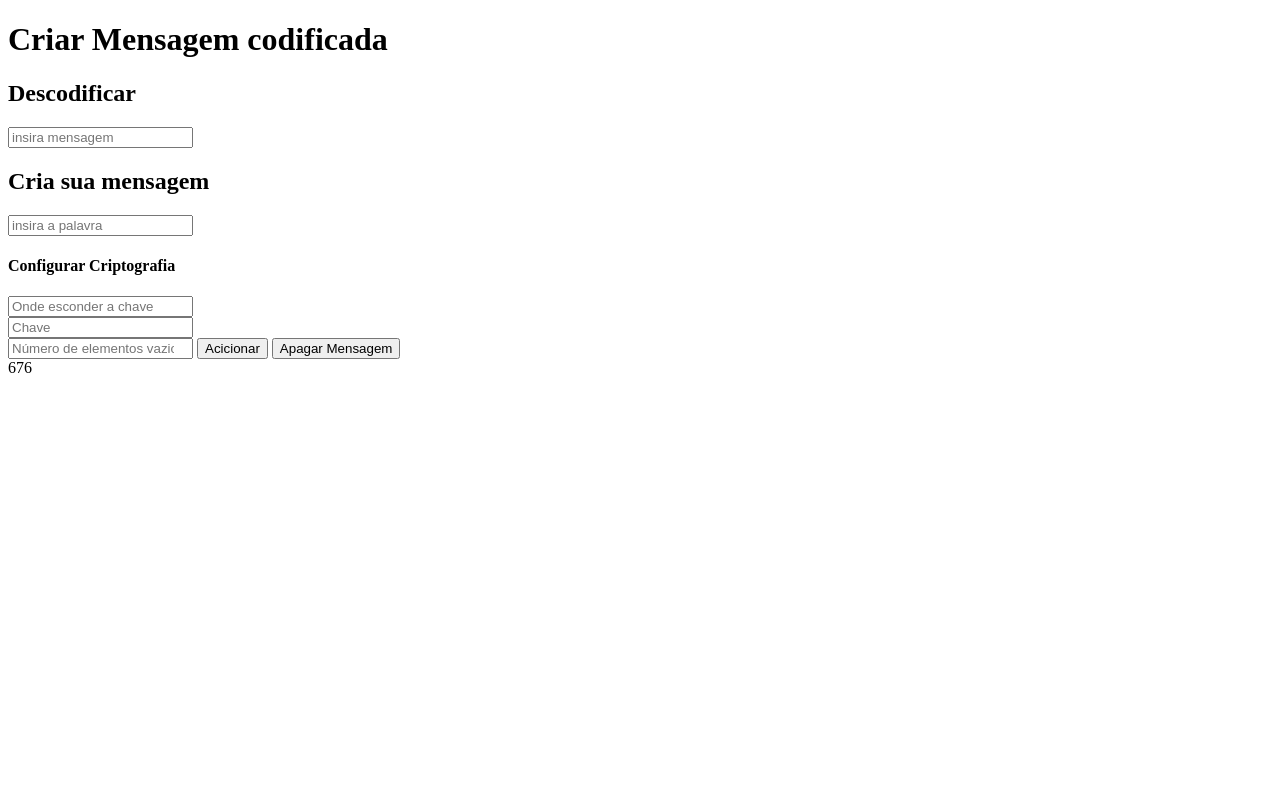
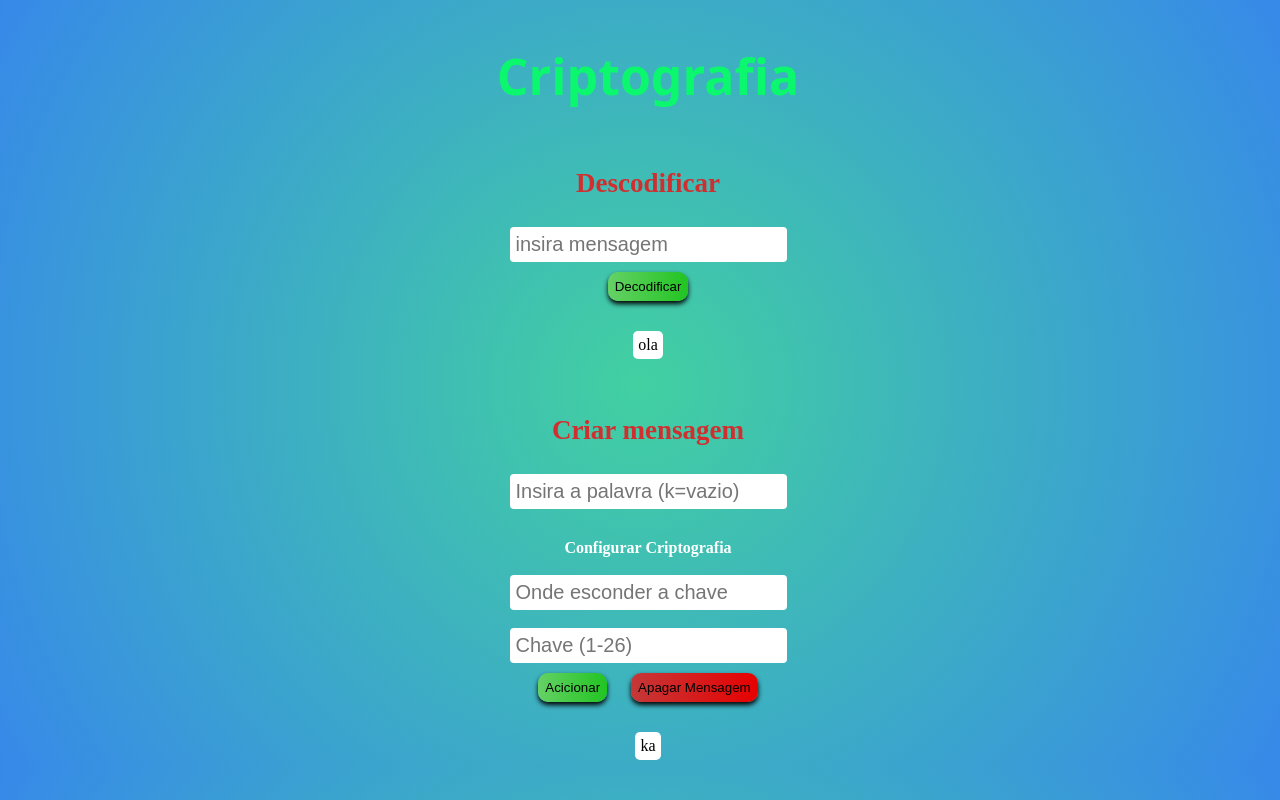
Before and after one commit to Victor-Spichenkoff/criptografia, a plain HTML site: page index.html in a window 1280 px wide. Both pictures are taken after a click on the button "Acicionar". Drawn offline with Linux system fonts and the light colour scheme.

Commit message:
create finished

```diff
--- a/criptografia.js
+++ b/criptografia.js
@@ -50,7 +50,7 @@ function qualChave(palavra='') {
         return 'erro'
     }
 }
-console.log(qualChave('bzola'))
+// console.log(qualChave('bzola'))
 
 
 //seleciona apenas a palavra, sem a chave e codigo
--- a/gerarMensagem.js
+++ b/gerarMensagem.js
@@ -1,16 +1,24 @@
 let mensagem = ''
 const apagar =  document.getElementById('apagar')
 const resultado = document.getElementById('criptografada')
+const adicionar = document.getElementById('add')
 
 const alfa2 = ['a', 'b', 'c', 'd', 'e','f', 'g', 'h', 'i', 'j', 'k', 'l', 'm', 'n', 'o', 'p', 'q', 'r', 's', 't', 'u', 'v', 'w', 'x', 'y', 'z']
 
+
+function aleatorio(min, max) {
+    return Math.floor(Math.random() * (max - min) + min);
+  }
+
+
 function getConfig() {
-    const palavra = document.getElementById('palavra')
-    const esconderChave = document.getElementById('esconderChave')
-    const numerosVazios= document.getElementById('numerosVazios')
-
+    const palavra = document.getElementById('palavra').value
+    const esconderChave = document.getElementById('esconderChave').value
+    const numerosVazios= document.getElementById('numerosVazios').value
+    const chave2 = document.getElementById('chave').value
+    console.log(palavra, esconderChave, numerosVazios, chave2)
     return {
-        palavra, esconderChave, numerosVazios
+        palavra, esconderChave, numerosVazios, chave2
     }
 }
 
@@ -31,10 +39,83 @@ function alterarLetra(letra, chave=0) {
     }
 }
 
+//escolhe uma letra aleatoria para par ou impar
+function pegarLetraOnde(esconderChave) {
+    let num
+    if(esconderChave==2) {//impar a c
+        while (true) {
+            num = aleatorio(0, 25)
+            if(num % 2 === 0) {
+                break
+            }
+        }
+    } else if (esconderChave == 3) {//par b, d
+        while (true) {
+            num = aleatorio(0, 25)
+            console.log(num)
+            if(!num % 2===0) {
+                break
+            }
+        }
+    } else {
+        num = 'erro'
+    }
+    return alfa2[num]
+}
+
+function pegarLetraChave(chave) {
+    return alfa2[chave-1]
+}
+
+
+
+//cria as 3 primeiras, codigo e chave + letra1
+function criptografarPalavra() {
+    let palavra = document.getElementById('palavra').value
+    const esconderChave = document.getElementById('esconderChave').value=='' ? 2 : document.getElementById('esconderChave').value
+    const chave2 = document.getElementById('chave').value=='' ? 1 : Number(document.getElementById('chave').value)
+
+
+    // let [palavra, esconderChave, chave2] = getConfig()
+    // let [palavra, esconderChave, chave2] = ['ola', 3, 1]//a
+
+
+    const letraOnde = pegarLetraOnde(esconderChave)
+    const letraChave = alfa2[chave2-1]
+
+
+    //já criptografa a palavra
+    let palavraCripto=''
+    for (let letra of palavra) {
+        palavraCripto +=alterarLetra(letra, chave2)
+    }
+    if(esconderChave == 2) {
+        palavra = `${letraOnde}${letraChave}${palavraCripto}`
+    } else {
+        let separada = palavraCripto.split('')
+        palavra = ''
+        for(let i = 0; i<separada.length+2; i++) {
+            if(i==0) {palavra += letraOnde}//onde esta a chave
+            else if(i==1) {palavra+=separada[0]}//
+            else if (i==2) {palavra += letraChave}
+            else {palavra += separada[i-2]}
+            console.log(i, palavra)
+        }
+    }
+
+    return palavra
+}
+
 
 
 
 //feito
 apagar.onclick = apagarMensagem
+adicionar.onclick = function() {
+    let resultPrevio = resultado.innerText
+    let palavra = criptografarPalavra()
+    resultado.innerText = `${resultPrevio} ${palavra}`
+}
+
 
 // console.log(alterarLetra('w', 3))
--- a/index.html
+++ b/index.html
@@ -4,30 +4,37 @@
     <meta charset="UTF-8">
     <meta http-equiv="X-UA-Compatible" content="IE=edge">
     <meta name="viewport" content="width=device-width, initial-scale=1.0">
-    <title>Document</title>
+    <title>Enigma</title>
+    <link rel="stylesheet" href="style.css">
 </head>
 <body>
-    <h1>Criar Mensagem codificada</h1>
+    <h1>Criptografia</h1> <br>
 
-    <h2>Descodificar</h2>
+    <!-- <span id="md">+</span><br> -->
+    <h2>Descodificar</h2><br>
     <input type="text" placeholder="insira mensagem">
     <div class="resultado"></div>
+    <button id="decifrar">Decodificar</button> <br>
 
-    <h2>Cria sua mensagem</h2>
-    <input type="text" placeholder="insira a palavra" id="palavra"> <br>
-    <h4>Configurar Criptografia</h4>
+    <p id="resultado">ola</pid>
+
+    <!-- <span id="mc">+</span> -->
+
+    <h2>Criar mensagem</h2> <br>
+    <input type="text" placeholder="Insira a palavra (k=vazio)" id="palavra"> <br>
+    <h4>Configurar Criptografia</h4> <br>
     <!-- Configuracoes -->
-    <input type="text" placeholder="Onde esconder a chave" list="faixa" id="esconderChave">
+    <input type="text" placeholder="Onde esconder a chave" list="faixa" id="esconderChave"> <br>
     <datalist id="faixa" >
-        <option value="segundo">Segundo</option>
-        <option value="terceiro">Terceiro</option>
+        <option value="2">Segundo</option>
+        <option value="3">Terceiro</option>
     </datalist> <br>
-    <input type="number" placeholder="Chave"> <br>
-    <input type="number" placeholder="Número de elementos vazios" id='numerosVazios'>
-    <button>Acicionar</button>
-    <button id="apagar">Apagar Mensagem</button>
+    <input type="number" placeholder="Chave (1-26)" id="chave"> <br>
 
-    <div id="criptografada">676</div>
+    <button id="add">Acicionar</button>
+    <button id="apagar">Apagar Mensagem</button> <br>
+
+    <div id="criptografada"></div>
 
     <script src="./criptografia.js"></script>
     <script src="./gerarMensagem.js"></script>
--- /dev/null
+++ b/style.css
@@ -0,0 +1,72 @@
+body {
+    background: rgb(66,208,161);
+    background: radial-gradient(circle, rgba(66,208,161,1) 0%, rgba(55,137,233,1) 100%);
+    display: flex;
+    justify-content: center;
+    flex-wrap: wrap;
+    display: inline-block;
+    text-align: center;
+    width: 100vw;
+}
+
+h1 {
+    color: rgb(11, 248, 110);
+    font-size: 50px;
+    margin-bottom: 0px;
+    font-family: system-ui, -apple-system, BlinkMacSystemFont, 'Segoe UI', Roboto, Oxygen, Ubuntu, Cantarell, 'Open Sans', 'Helvetica Neue', sans-serif;
+}
+
+h2 {
+    color: rgb(209, 47, 47);
+    font-size: 27px;
+    font-weight: 900;
+    margin-top: 40px;
+    margin-bottom: 10px;
+}
+
+h4 {
+    color: white;
+    margin-bottom: 0px;
+    margin-top: 30px;
+}
+
+
+input {
+    border: 0px;
+    border-radius: 4px;
+    padding: 6px;
+    font-size: 20px;
+    margin: auto;
+
+}
+
+input:focus {
+    outline: none;
+}
+
+#criptografada, #resultado {
+    background-color: white;
+    padding: 5px;
+    display: inline-block;
+    margin-top: 20px;
+    border-radius: 5px;
+
+}
+
+button {
+    border: 0px;
+    border-radius: 10px;
+    margin: 10px;
+    padding: 7px;
+    box-shadow: 0px 3px 5px 0px black;
+}
+
+
+
+#add, #decifrar {
+    background: linear-gradient(to right, rgb(101, 209, 101), rgb(34, 196, 34));
+}
+
+#apagar{
+    background: linear-gradient(to right, rgb(197, 56, 56), rgb(231, 1, 1));
+}
```
